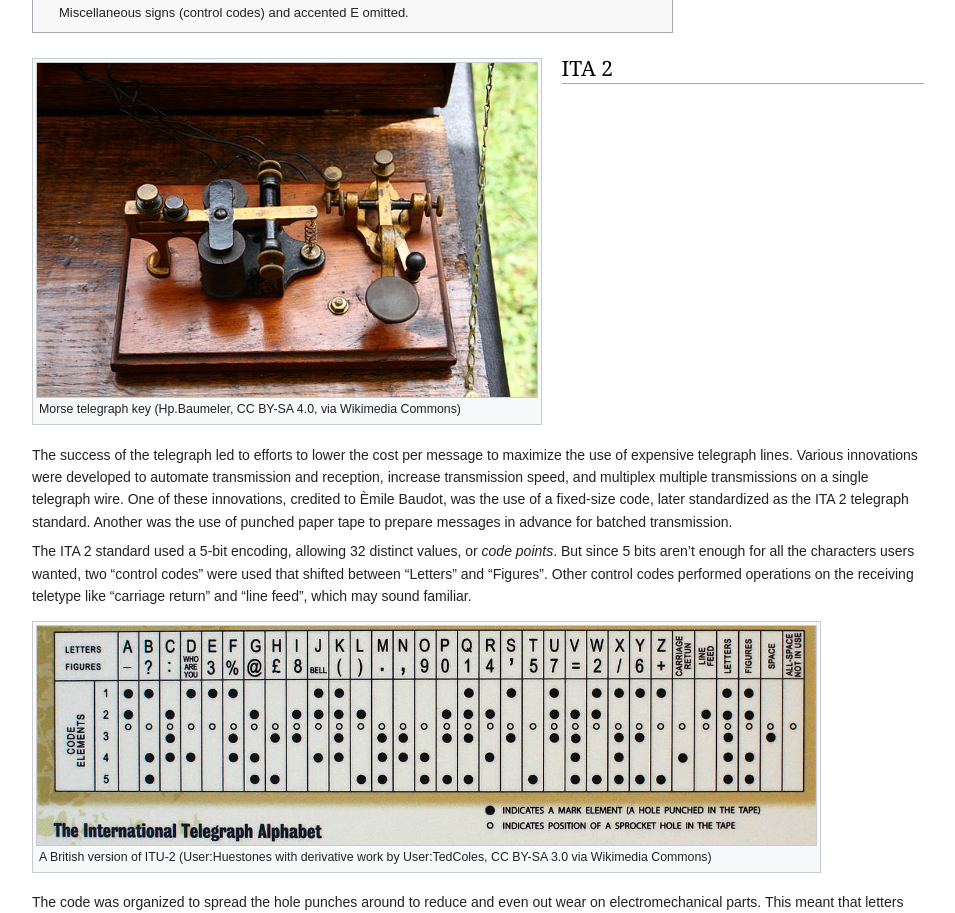
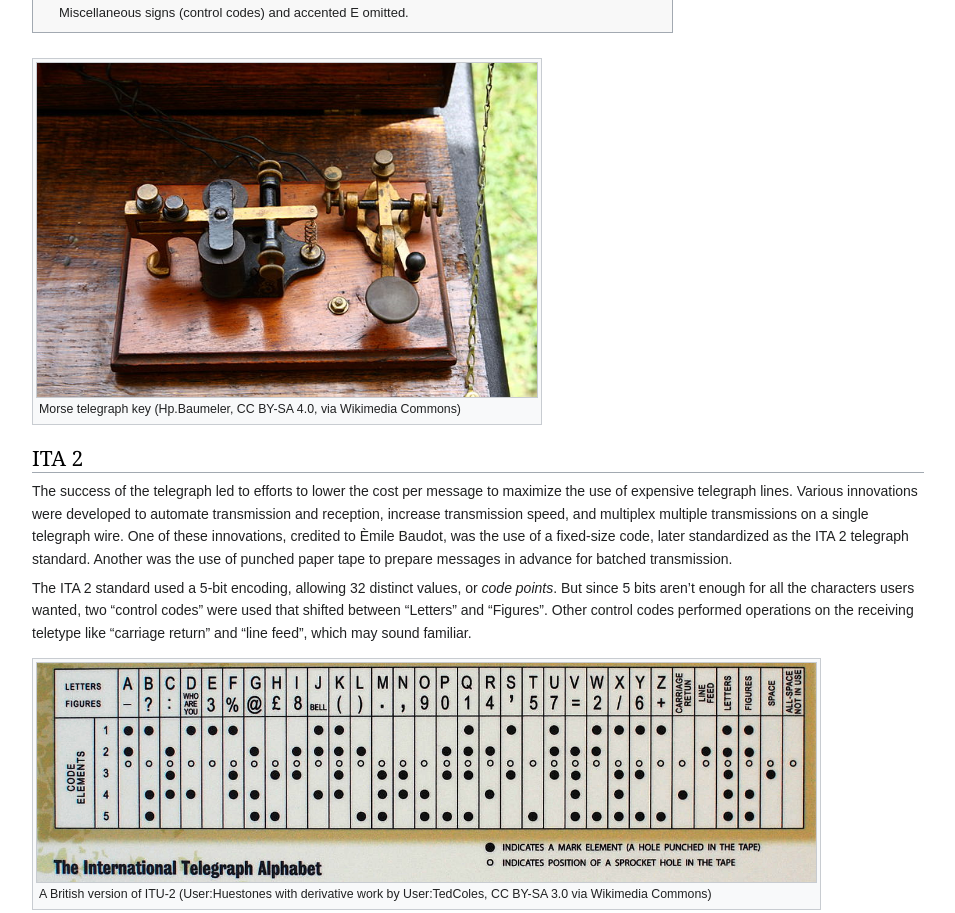
Before and after one commit to lrprince/lrprince.github.io, a plain HTML site: page index.html in a window 1280 px wide. Shown: the part 954-1867 px from the top of the page, without its empty margins (304-1259 px from the left). Drawn offline with Linux system fonts and the light colour scheme.

Commit message:
Add style to fix layout

```diff
--- a/index.html
+++ b/index.html
@@ -225,7 +225,7 @@
                 </figcaption>
               </figure>
 
-              <h2><span class="mw-headline">ITA 2</span></h2>
+              <h2 style="clear:both;"><span class="mw-headline">ITA 2</span></h2>
 
               <p style="clear:both">
                 The success of the telegraph led to efforts to lower the cost per message
```
